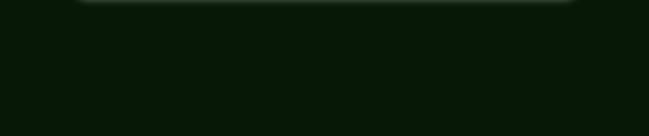
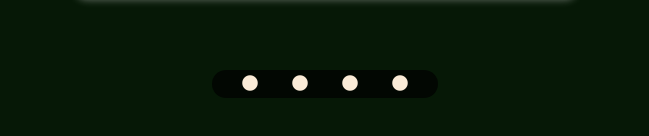
Before and after one commit to Cargalher/vue-slider, a plain HTML site: page index.html in a window 1280 px wide. Shown: the part 562-698 px from the top of the page, without its empty margins (315-964 px from the left). Drawn offline with nearby package versions, Linux system fonts and the light colour scheme.

Commit message:
icons circles added

```diff
--- a/index.html
+++ b/index.html
@@ -17,6 +17,7 @@
             justify-content: center;
             height:100vh;
             align-items: center;
+
         }
         img{
             width:500px;
@@ -24,13 +25,29 @@
             object-fit: cover;
             border-radius: 10px;
             box-shadow: 1px 3px 9px #eeeeee7d;
+             position: relative;
 
         }
-        i{
+        .fa-chevron-left, .fa-chevron-right{
             font-size: 40px;
             margin: 20px;
             color: antiquewhite;
         }
+        .fa-circle{
+            color: antiquewhite;
+            margin: 0 15px;
+
+        }
+        .circle{
+
+            background-color: rgb(0 0 0 / 71%);
+            border-radius: 30px;
+            padding:5px 15px;
+            position: absolute;
+            bottom: 140px;
+
+        }
+
     </style>
 </head>
 <body>
@@ -40,8 +57,14 @@
         <div class="left" @click="left">
             <i class="fas fa-chevron-left"></i>
         </div>
+        <img v-bind:src="images[counter]" alt="">
+        <div class="circle">
+            <i class="fas fa-circle"></i>
+            <i class="fas fa-circle"></i>
+            <i class="fas fa-circle"></i>
+            <i class="fas fa-circle"></i>
+        </div>
 
-        <img v-bind:src="images[counter]" alt="">
 
         <div class="right" @click="right">
              <i class="fas fa-chevron-right"></i>
--- a/main.js
+++ b/main.js
@@ -13,8 +13,8 @@ const app = new Vue({
     methods:{
         left(){
             console.log('Click on left arrow');
-            if(this.counter === this.images.length -1 ){
-                return this.counter = 0
+            if(this.counter === 0){
+                return this.counter = this.images.length -1
             }
             return this.counter -=1
         },
```
